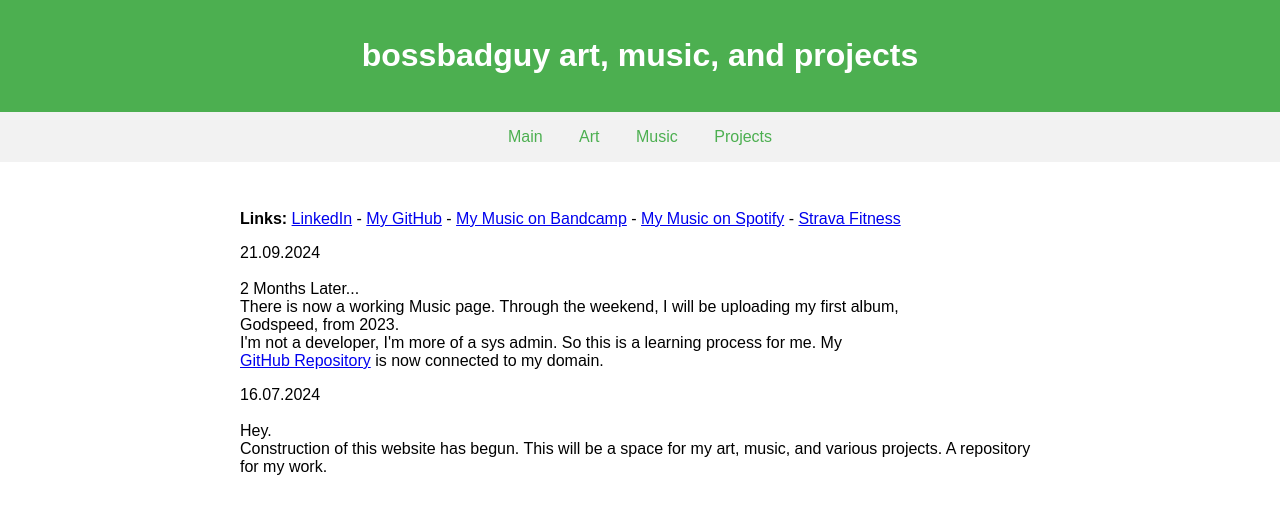
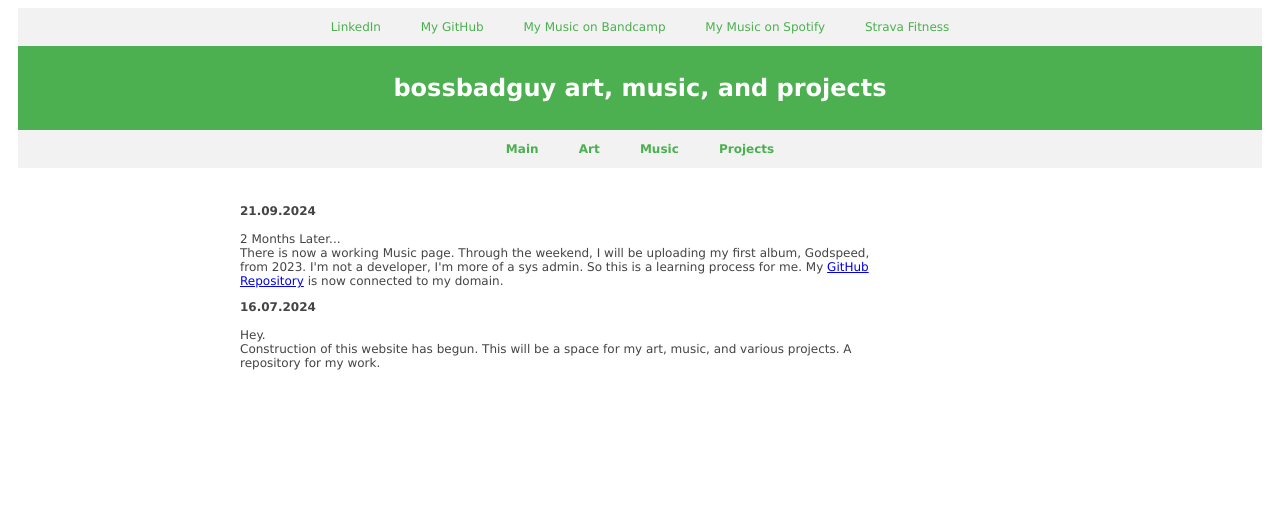
Before and after one commit to bossbadguy/bbg-website, a plain HTML site: page index.html in a window 1280 px wide. Drawn offline with Linux system fonts and the light colour scheme.

Commit message:
Add files via upload

```diff
--- a/index.html
+++ b/index.html
@@ -4,64 +4,45 @@
     <meta charset="UTF-8">
     <meta name="viewport" content="width=device-width, initial-scale=1.0">
     <title>bossbadguy's stuff</title>
-    <style>
-        body {
-            font-family: Arial, sans-serif;
-            margin: 0;
-            padding: 0;
-        }
-        header {
-            background-color: #4CAF50;
-            color: white;
-            text-align: center;
-            padding: 1em 0;
-        }
-        nav {
-            background-color: #f2f2f2;
-            padding: 1em;
-            text-align: center;
-        }
-        nav a {
-            margin: 0 1em;
-            text-decoration: none;
-            color: #4CAF50;
-        }
-        .content {
-            padding: 2em;
-            max-width: 800px;
-            margin: 0 auto;
-        }
-    </style>
+	<link rel="stylesheet" type="text/css" href="styles.css">
 </head>
 <body>
-
+	<nav>
+		<a href="https://www.linkedin.com/in/nicholas-bilodeau-6027b9305/">LinkedIn</a>
+		<a href="https://github.com/bossbadguy">My GitHub</a>
+		<a href="https://bossbadguy.bandcamp.com/album/godspeed">My Music on Bandcamp</a>
+		<a href="https://open.spotify.com/intl-de/artist/7ikgOC48jytteHDJJPyrqz?si=TZ5GatB8T4e_jOTs31NYGg">My Music on Spotify</a>
+		<a href="https://strava.app.link/efd2TXfa8Mb">Strava Fitness</a>
+	</nav>
     <header>
         <h1>bossbadguy art, music, and projects</h1>
     </header>
 
-    <nav>
+    <nav><b>
         <a href="index.html">Main</a>
 		<a href="art.html">Art</a>
         <a href="music.html">Music</a>
         <a href="projects.html">Projects</a>
-    </nav>
+    </b></nav>
 
-    <div class="content">
-		<p><b>Links:</b>
-		<a href="https://www.linkedin.com/in/nicholas-bilodeau-6027b9305/">LinkedIn</a> -
-		<a href="https://github.com/bossbadguy">My GitHub</a> -
-		<a href="https://bossbadguy.bandcamp.com/album/godspeed">My Music on Bandcamp</a> -
-		<a href="https://open.spotify.com/intl-de/artist/7ikgOC48jytteHDJJPyrqz?si=TZ5GatB8T4e_jOTs31NYGg">My Music on Spotify</a> -
-		<a href="https://strava.app.link/efd2TXfa8Mb">Strava Fitness</a>
-		</p>
 
-        <p>21.09.2024<br><br>2 Months Later...<br>
-		There is now a working Music page. Through the weekend, I will be uploading my first album, <br>
-		Godspeed, from 2023.<BR>
-		I'm not a developer, I'm more of a sys admin. So this is a learning process for me. My <br>
+<!--
+    <ul>
+		<li><a href="https://www.linkedin.com/in/nicholas-bilodeau-6027b9305/">LinkedIn</a></li>
+		<li><a href="https://github.com/bossbadguy">My GitHub</a></li>
+		<li><a href="https://bossbadguy.bandcamp.com/album/godspeed">My Music on Bandcamp</a></li>
+		<li><a href="https://open.spotify.com/intl-de/artist/7ikgOC48jytteHDJJPyrqz?si=TZ5GatB8T4e_jOTs31NYGg">My Music on Spotify</a></li>
+		<li><a href="https://strava.app.link/efd2TXfa8Mb">Strava Fitness</a></li>
+	</ul>
+-->
+	<div class="content">
+        <p><b>21.09.2024</b><br><br>2 Months Later...<br>
+		There is now a working Music page. Through the weekend, I will be uploading my first album,
+		Godspeed, from 2023.
+		I'm not a developer, I'm more of a sys admin. So this is a learning process for me. My
 		<a href="https://github.com/bossbadguy/">GitHub Repository</a> is now connected to my domain.
 
-		<p>16.07.2024<br><br>Hey.<br>
+		<p><b>16.07.2024</b><br><br>Hey.<br>
 		Construction of this website has begun. This will be a space for my art, music, and various projects. A repository for my work.</p>
     </div>
 
--- /dev/null
+++ b/styles.css
@@ -0,0 +1,60 @@
+body {
+    margin-left: 18px ;
+    margin-right: 18px ;
+	color: #444444 ;
+	background: #FFFFFF ;
+	font-family: verdana, sans-serif ;
+	font-size: 12px ;
+	text-align: left ;
+}
+header {
+    background-color: #4CAF50;
+    color: white;
+    text-align: center;
+    padding: 1em 0;
+}
+nav {
+background-color: #f2f2f2;
+padding: 1em;
+text-align: center;
+}
+nav a {
+margin: 0 1em;
+padding: 0.5em;
+text-decoration: none;
+color: #4CAF50;
+}
+nav a:hover {
+margin: 0 1em;
+text-decoration: none;
+color: #4CAF50;
+background-color: #e8e8e8;
+}
+ul {
+background-color: #f2f2f2;
+padding: 1em;
+text-align: center;
+}
+li a {
+text-decoration: none;
+color: #4CAF50;
+}
+li {
+display: inline;
+background-color: #f2f2f2;
+padding: 1em;
+text-align: center;
+text-decoration: none;
+}
+li:hover {
+background-color: #e8e8e8;
+text-decoration: none;
+}
+.content {
+padding: 2em;
+max-width: 800px;
+margin: 0 auto;
+}
+p {
+max-width: 80%;
+}
```
Also changed, not shown: art.html (+10 -31 lines), music.html (+26 -50 lines), projects.html (+26 -32 lines).
